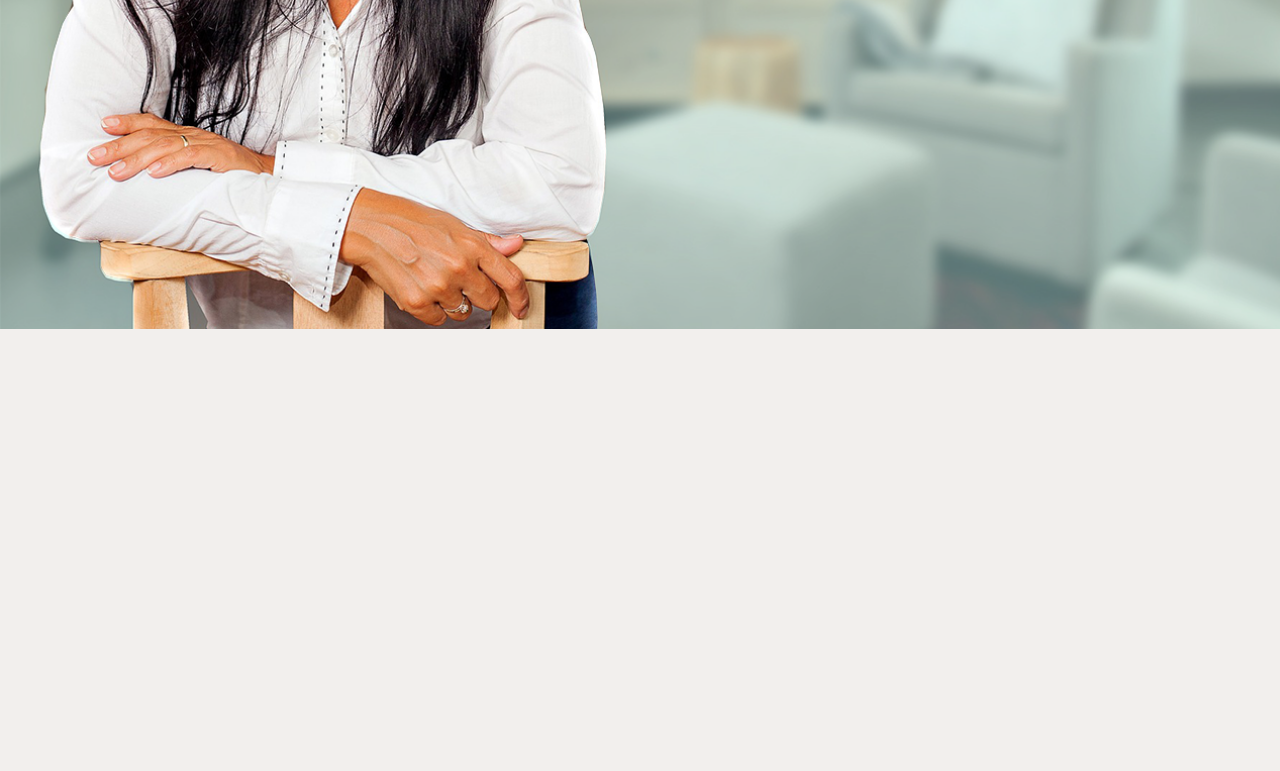
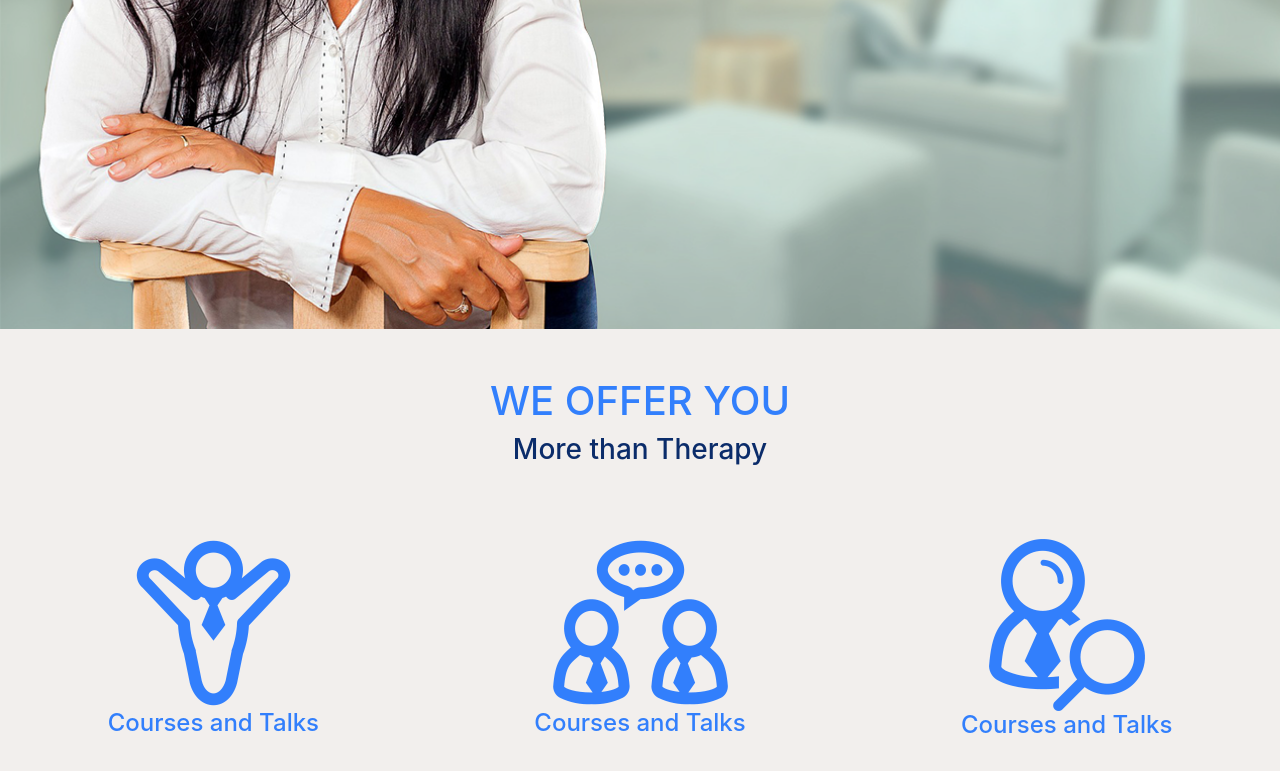
Before and after one commit to keralex/psychotherapy-institute, a plain HTML site: page index.html in a window 1280 px wide. Shown: the part 519-1290 px from the top of the page. Drawn offline with nearby package versions, Linux system fonts and the light colour scheme.

Commit message:
we offer you

```diff
--- a/index.css
+++ b/index.css
@@ -34,13 +34,23 @@ body {
     justify-content: center;
     align-items: center;
 }
+.image{
+    width: 100%;
+}
 
-
-
+.blue1{
+    color: #0B2C6A;
+}
+.blue2{
+    color:#327FFC;
+}
+.box2{
+    height: 80vh;
+    width: 100%
+}
 /* home */
 #home {
     background-image: url("./img/psychology-2647941_1920\ copy.png");
     background-size: cover;
     background-repeat: no-repeat;
-    color: #0B2C6A;
 }
--- a/index.html
+++ b/index.html
@@ -51,20 +51,42 @@
 
     <!-- home***************************************************************************** -->
     <div class=" container-fluid box" id="home">
-        <div class="row align-items-center justify-content-end box">
-            <div class="col-lg-7 text-center">
+        <div class="row align-items-center justify-content-end box blue1">
+            <div class="col-md-7 text-center">
             <h1>YOUR MENTAL HEALTH IS</h1>
             <h3>OUR PRIORITY</h3>
             <button type="button" class="btn btn-light">Make an Appointment</button>
             </div>
-
-
-
           </div>
     </div>
 
     <!-- services------------------------------------------------------------- -->
-    <div class="box" id="services">
+    <div class="box2  container-fluid" id="services">
+      <div class="text-center pt-5 pb-5">
+          <h1 class="blue2">WE OFFER YOU</h1>
+          <h3 class="blue1">More than Therapy</h3>
+      </div>
+
+      <div class="row mt-3 blue2">
+          <div class="col-md flex-box">
+            <div class="image flex-box">
+                <img src="./img/Asset 3.png" alt="">
+            </div>
+            <h4>Courses and Talks</h4>
+          </div>
+          <div class="col-md flex-box">
+              <div class="image flex-box">
+                  <img src="./img/Asset 1.png" alt="">
+              </div>
+            <h4>Courses and Talks</h4>
+          </div>
+          <div class="col-md flex-box">
+              <div class="image flex-box">
+                  <img src="./img/Asset 2.png" alt="">
+              </div>
+            <h4>Courses and Talks</h4>
+
+          </div>
     </div>
     <!-- about------------------------------------------------------------------------------ -->
     <div class="box" id="about">
```
Also changed, not shown: img/Asset 1.png (added), img/Asset 1.svg (deleted), img/Asset 2.png (added), img/Asset 2.svg (deleted), img/Asset 3.png (added), img/Asset 3.svg (deleted), img/face.png (added), img/facebook.svg (deleted), img/insta.png (added), img/instagram.svg (deleted), img/tweet.png (added), img/twitter.svg (deleted), img/youtube.png (added), img/youtube.svg (deleted).
